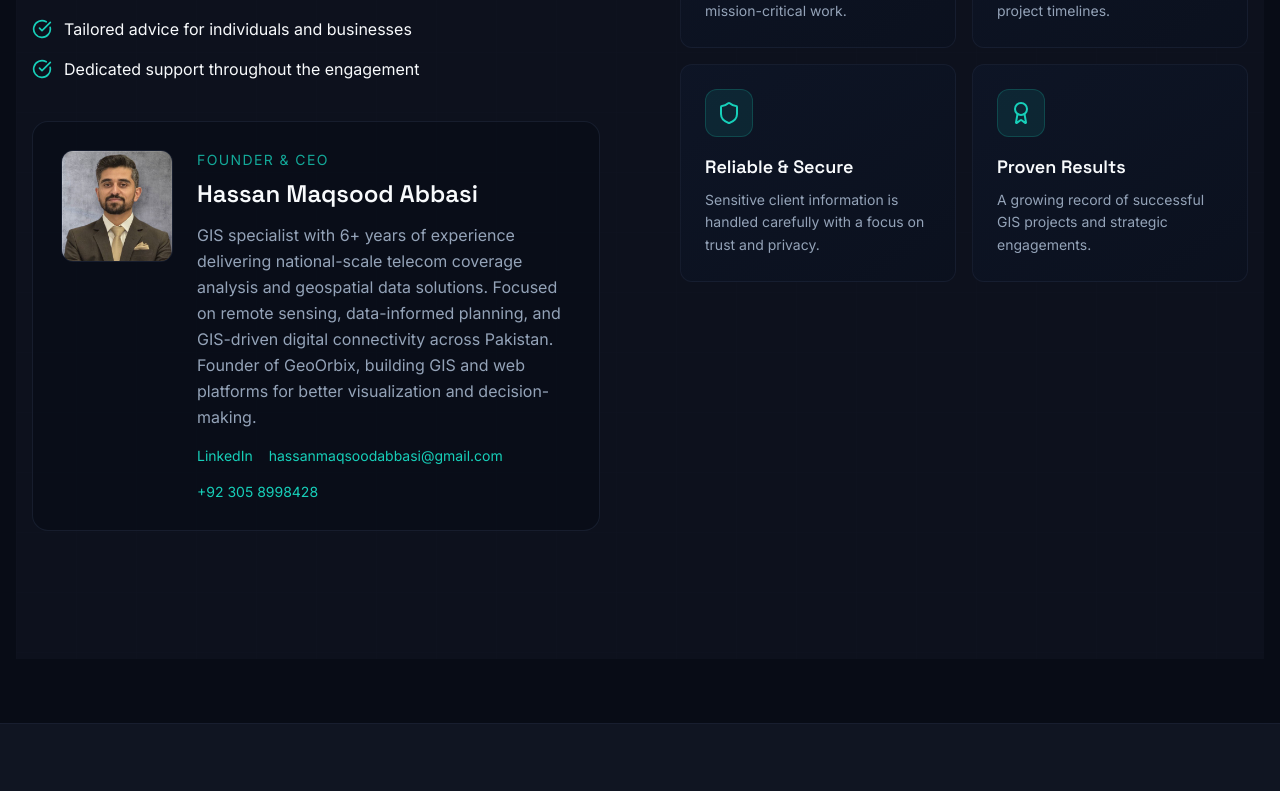
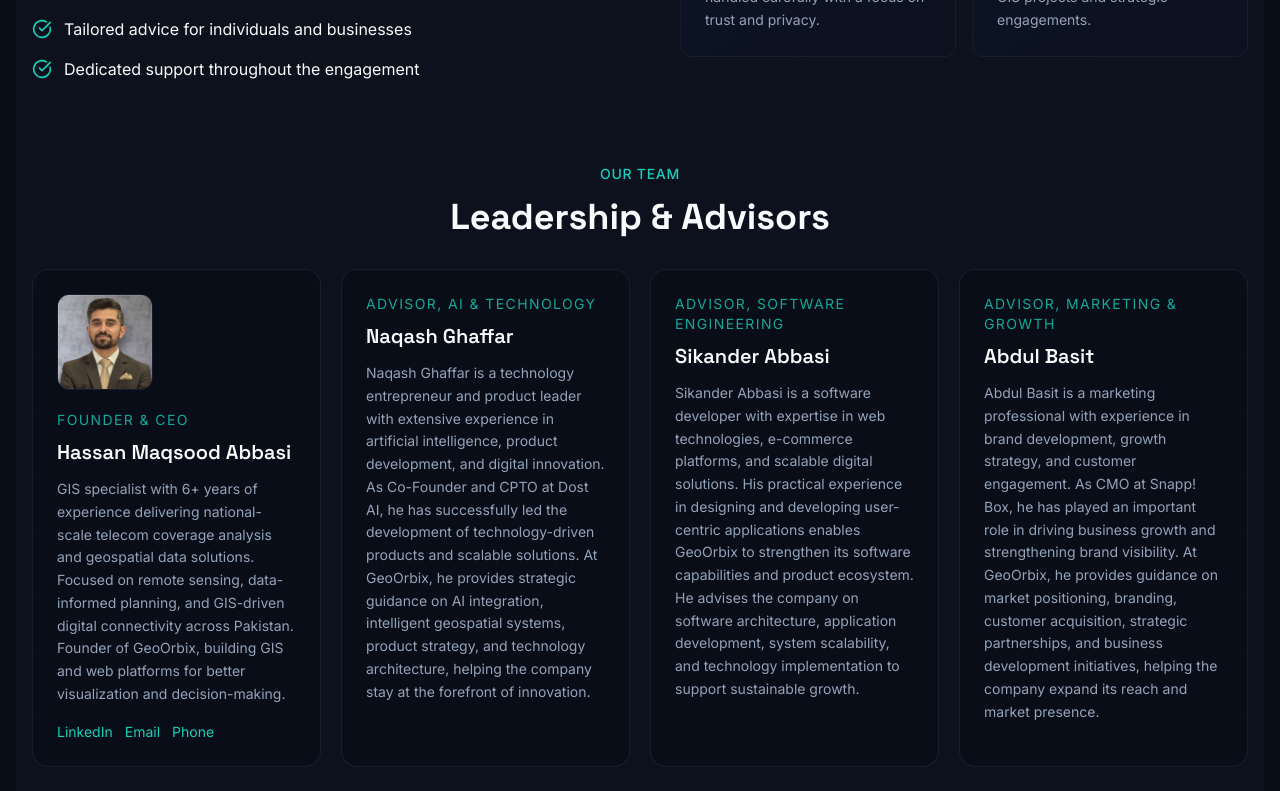
Before and after one commit to OsamaTAbbasi/geoorbixreact, a React (Vite) app: page /about in a window 1280 px wide. Shown: the part 860-1651 px from the top of the page. Built offline with nearby package versions, Linux system fonts and the light colour scheme.

Commit message:
advisory added

```diff
--- a/src/components/About.tsx
+++ b/src/components/About.tsx
@@ -31,6 +31,24 @@ const About = () => {
     "Dedicated support throughout the engagement",
   ];
 
+  const advisors = [
+    {
+      name: "Naqash Ghaffar",
+      role: "Advisor, AI & Technology",
+      bio: "Naqash Ghaffar is a technology entrepreneur and product leader with extensive experience in artificial intelligence, product development, and digital innovation. As Co-Founder and CPTO at Dost AI, he has successfully led the development of technology-driven products and scalable solutions. At GeoOrbix, he provides strategic guidance on AI integration, intelligent geospatial systems, product strategy, and technology architecture, helping the company stay at the forefront of innovation.",
+    },
+    {
+      name: "Sikander Abbasi",
+      role: "Advisor, Software Engineering",
+      bio: "Sikander Abbasi is a software developer with expertise in web technologies, e-commerce platforms, and scalable digital solutions. His practical experience in designing and developing user-centric applications enables GeoOrbix to strengthen its software capabilities and product ecosystem. He advises the company on software architecture, application development, system scalability, and technology implementation to support sustainable growth.",
+    },
+    {
+      name: "Abdul Basit",
+      role: "Advisor, Marketing & Growth",
+      bio: "Abdul Basit is a marketing professional with experience in brand development, growth strategy, and customer engagement. As CMO at Snapp! Box, he has played an important role in driving business growth and strengthening brand visibility. At GeoOrbix, he provides guidance on market positioning, branding, customer acquisition, strategic partnerships, and business development initiatives, helping the company expand its reach and market presence.",
+    },
+  ];
+
   return (
     <section id="about" className="py-20 md:py-32 relative bg-secondary/30">
       <div className="absolute inset-0 grid-pattern opacity-20" />
@@ -62,51 +80,6 @@ const About = () => {
               ))}
             </ul>
 
-            {/* CEO */}
-            <div className="mt-10 rounded-2xl border border-border/60 bg-background/60 p-6 md:p-7">
-              <div className="flex flex-col gap-6 sm:flex-row sm:items-start">
-                <img
-                  src="/hassan image.jpg"
-                  alt="Hassan Maqsood Abbasi"
-                  className="h-28 w-28 rounded-xl border border-border/60 object-cover"
-                  loading="lazy"
-                />
-                <div>
-                  <p className="text-sm uppercase tracking-widest text-primary/80">
-                    Founder & CEO
-                  </p>
-                  <h3 className="mt-2 text-2xl font-display font-semibold text-foreground">
-                    Hassan Maqsood Abbasi
-                  </h3>
-                  <p className="mt-3 text-muted-foreground leading-relaxed">
-                    GIS specialist with 6+ years of experience delivering national-scale
-                    telecom coverage analysis and geospatial data solutions. Focused on
-                    remote sensing, data-informed planning, and GIS-driven digital
-                    connectivity across Pakistan. Founder of GeoOrbix, building GIS and
-                    web platforms for better visualization and decision-making.
-                  </p>
-                  <div className="mt-4 flex flex-wrap items-center gap-4 text-sm">
-                    <a
-                      href="https://www.linkedin.com/in/hassan-maqsood-abbasi-53275418b"
-                      target="_blank"
-                      rel="noreferrer"
-                      className="text-primary hover:underline"
-                    >
-                      LinkedIn
-                    </a>
-                    <a
-                      href="mailto:hassanmaqsoodabbasi@gmail.com"
-                      className="text-primary hover:underline"
-                    >
-                      hassanmaqsoodabbasi@gmail.com
-                    </a>
-                    <a href="tel:+923058998428" className="text-primary hover:underline">
-                      +92 305 8998428
-                    </a>
-                  </div>
-                </div>
-              </div>
-            </div>
           </div>
 
           {/* Right Column - Reasons Grid */}
@@ -129,6 +102,75 @@ const About = () => {
             ))}
           </div>
         </div>
+
+        <div className="mt-20">
+          <div className="mb-8 text-center">
+            <span className="text-primary font-medium text-sm uppercase tracking-wider">
+              Our Team
+            </span>
+            <h2 className="mt-3 text-3xl md:text-4xl font-display font-bold">
+              Leadership & Advisors
+            </h2>
+          </div>
+          <div className="grid gap-5 md:grid-cols-2 xl:grid-cols-4">
+            <div className="rounded-2xl border border-border/60 bg-background/60 p-6">
+              <img
+                src="/hassan image.jpg"
+                alt="Hassan Maqsood Abbasi"
+                className="mb-5 h-24 w-24 rounded-xl border border-border/60 object-cover"
+                loading="lazy"
+              />
+              <p className="text-sm uppercase tracking-widest text-primary/80">
+                Founder & CEO
+              </p>
+              <h3 className="mt-2 text-xl font-display font-semibold text-foreground">
+                Hassan Maqsood Abbasi
+              </h3>
+              <p className="mt-3 text-sm text-muted-foreground leading-relaxed">
+                GIS specialist with 6+ years of experience delivering national-scale
+                telecom coverage analysis and geospatial data solutions. Focused on
+                remote sensing, data-informed planning, and GIS-driven digital
+                connectivity across Pakistan. Founder of GeoOrbix, building GIS and
+                web platforms for better visualization and decision-making.
+              </p>
+              <div className="mt-4 flex flex-wrap gap-3 text-sm">
+                <a
+                  href="https://www.linkedin.com/in/hassan-maqsood-abbasi-53275418b"
+                  target="_blank"
+                  rel="noreferrer"
+                  className="text-primary hover:underline"
+                >
+                  LinkedIn
+                </a>
+                <a
+                  href="mailto:hassanmaqsoodabbasi@gmail.com"
+                  className="text-primary hover:underline"
+                >
+                  Email
+                </a>
+                <a href="tel:+923058998428" className="text-primary hover:underline">
+                  Phone
+                </a>
+              </div>
+            </div>
+            {advisors.map((advisor) => (
+              <div
+                key={advisor.name}
+                className="rounded-2xl border border-border/60 bg-background/60 p-6"
+              >
+                <p className="text-sm uppercase tracking-widest text-primary/80">
+                  {advisor.role}
+                </p>
+                <h3 className="mt-2 text-xl font-display font-semibold text-foreground">
+                  {advisor.name}
+                </h3>
+                <p className="mt-3 text-sm text-muted-foreground leading-relaxed">
+                  {advisor.bio}
+                </p>
+              </div>
+            ))}
+          </div>
+        </div>
       </div>
     </section>
   );
```
Also changed, not shown: 1 other file (tests, documents, lock files or other folders).
